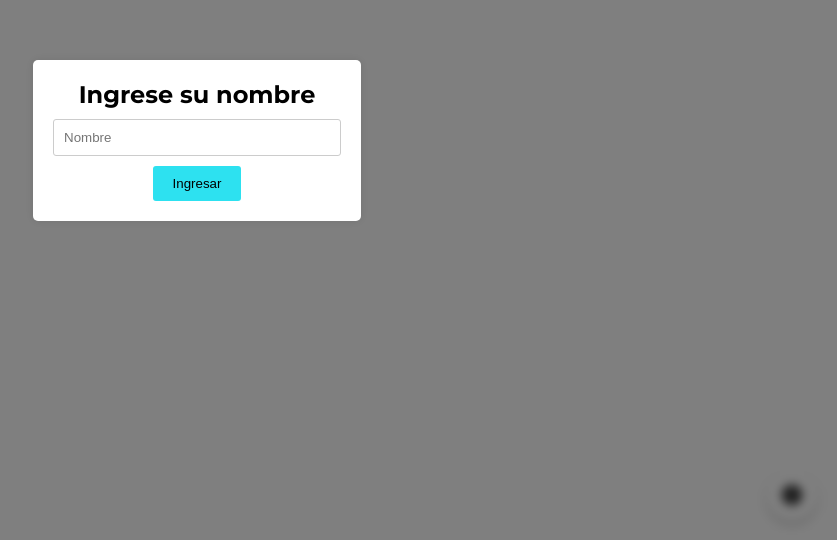
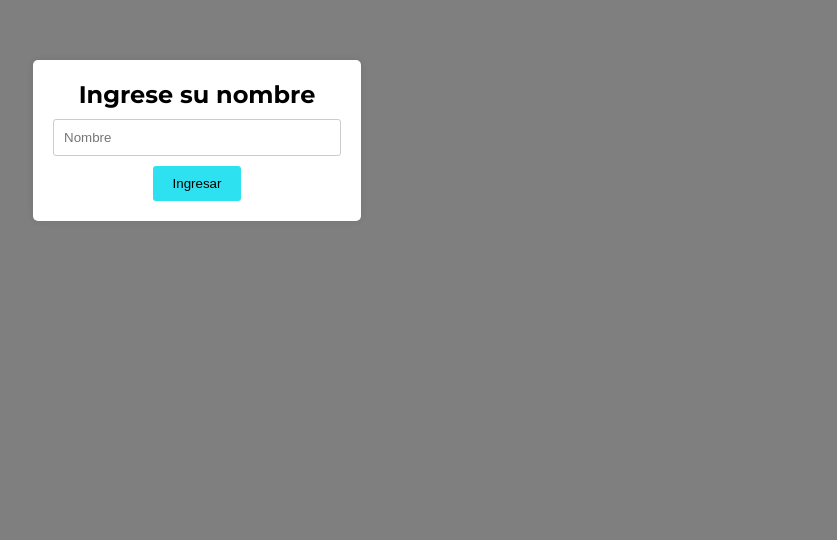
Before and after one commit to Sofipfeffer/portfolio-web, a React (Vite) app: page / in a window 1280 px wide. Shown: the part 260-800 px from the top of the page, without its empty margins (443-1280 px from the left). Built offline with nearby package versions, Linux system fonts and the light colour scheme.

Commit message:
entregar hasta aca

```diff
--- a/src/main.jsx
+++ b/src/main.jsx
@@ -3,8 +3,6 @@ import ReactDOM from 'react-dom/client';
 import { UserProvider, UserContext } from './context/UserContext';
 import Router from './router/router.jsx';
 import NameForm from './views/NameForm/NameForm';
-import { ThemeProvider } from './context/ThemeContext.jsx';
-import FloatingButton from './components/FloatingButton/FloatingButton.jsx';
 import './index.css';
 
 const MainApp = () => {
@@ -14,17 +12,17 @@ const MainApp = () => {
     <div className="App">
       {!nombre && <NameForm />}
       {nombre && <Router />}
-      <FloatingButton />
+
     </div>
   );
 };
 
 ReactDOM.createRoot(document.getElementById('root')).render(
   <React.StrictMode>
-    <ThemeProvider>
-      <UserProvider>
-        <MainApp />
-      </UserProvider>
-    </ThemeProvider>
+
+    <UserProvider>
+      <MainApp />
+    </UserProvider>
+
   </React.StrictMode>,
 );
```
